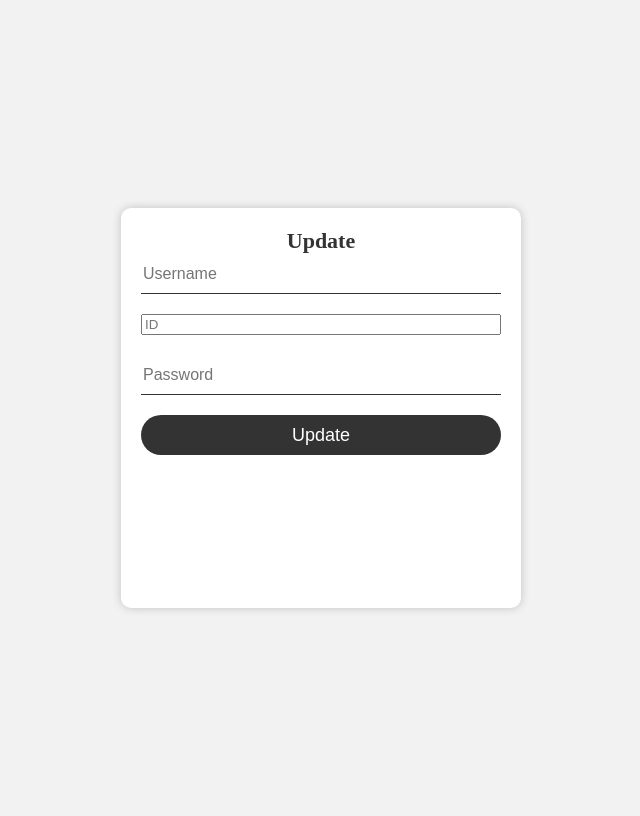
After one commit to amal-krishna-m-u/SElab, a CodeIgniter 4 app: the page made by review/app/Views/admin/update.php in a window 1280 px wide. The commit adds this page. Shown: the whole page, without its empty margins (319-959 px from the left). Run offline with PHP 8.4 and a stand-in for CodeIgniter, Linux system fonts and the light colour scheme; the template is opened without the code that fills it, so the values that code supplies are empty; some libraries are stand-ins or nearby versions.

```diff
--- a/review/app/Views/insert.php
+++ b/review/app/Views/admin/add.php
@@ -1,5 +1,4 @@
 <html>
-    <!-- Path: review\app\Views\insert.php -->
     <head>
         <title>Insert</title>
     </head>
@@ -7,9 +6,9 @@
         <h1>Insert</h1>
         <form action="<?php echo base_url('/admin/insert'); ?>" method="post">
             <label for="username">Username</label>
-            <input type="text" name="username" id="username" value="<?php echo set_value('username'); ?>">
+            <input type="text" name="username" id="username">
             <label for="password">Password</label>
-            <input type="password" name="password" id="password" value="<?php echo set_value('password'); ?>">
+            <input type="password" name="password" id="password">
             <button type="submit">Submit</button>
         </form>
     </body>
--- /dev/null
+++ b/review/app/Views/admin/update.php
@@ -0,0 +1,86 @@
+<html>
+    <head>
+        <title>Update</title>
+        <!-- this includes same css as the admin.php and dashboard.php -->
+        <!-- this is for the update admins username and password -->
+        <!-- style for the admin.php is in the admin.php file itself it in not in a css file -->
+        <style>
+            body{
+                background-color: #f2f2f2;
+            }
+            .container{
+                width: 100%;
+                height: 100vh;
+                display: flex;
+                justify-content: center;
+                align-items: center;
+            }
+            .box{
+                width: 400px;
+                height: 400px;
+                background-color: #fff;
+                border-radius: 10px;
+                box-shadow: 0 0 10px rgba(0,0,0,0.2);
+                padding: 20px;
+                box-sizing: border-box;
+            }
+            .box h1{
+                margin: 0;
+                padding: 0;
+                text-align: center;
+                font-size: 22px;
+                color: #333;
+            }
+            .box input{
+                width: 100%;
+                margin-bottom: 20px;
+            }
+            .box input[type="text"], .box input[type="password"]{
+                border: none;
+                border-bottom: 1px solid #333;
+                background: transparent;
+                outline: none;
+                height: 40px;
+                color: #333;
+                font-size: 16px;
+            }
+            .box input[type="submit"]{
+                border: none;
+                outline: none;
+                height: 40px;
+                background: #333;
+                color: #fff;
+                font-size: 18px;
+                border-radius: 20px;
+            }
+            .box input[type="submit"]:hover{
+                cursor: pointer;
+                background: #666;
+                color: #fff;
+            }
+            .box a{
+                text-decoration: none;
+                font-size: 12px;
+                line-height: 20px;
+                color: darkgrey;
+            }
+            .box a:hover{
+                color: #333;
+            }
+        </style>
+    </head>
+    <body>
+        <div class="container">
+            <div class="box">
+                <h1>Update</h1>
+                <form action="<?php echo base_url('/admin/update'); ?>" method="post">
+                    <input type="text" name="username" placeholder="Username">
+                    <input type="number" name="id" placeholder="ID">
+
+                    <input type="password" name="password" placeholder="Password">
+                    <input type="submit" name="submit" value="Update">
+                </form>
+            </div>
+        </div>
+    </body>
+</html>
```
Also changed, not shown: review/app/Config/Routes.php (+9 -1 lines), review/app/Controllers/Admin.php (+130 -99 lines), review/app/Views/admin/dashboard.php (renamed from review/app/Views/dashboard.php, +4 -6 lines), review/app/Views/admin/login.php (added, +71 -0 lines).
